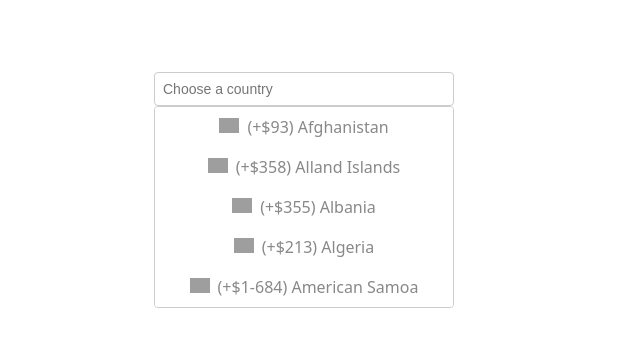
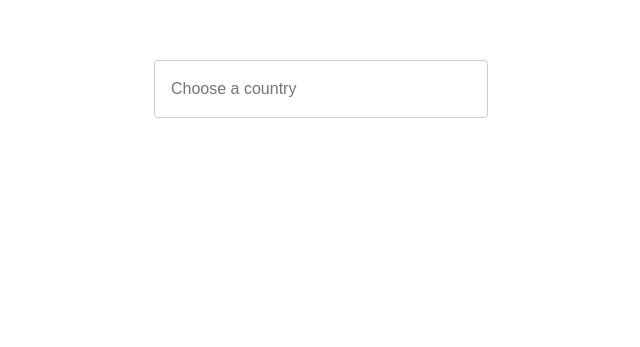
Before and after one commit to princevasconcelos/deel-challenger, a React (Vite) app: page / in a window 1280 px wide. Shown: the part 311-658 px from the top of the page, without its empty margins (336-976 px from the left). Built offline with nearby package versions, Linux system fonts and the light colour scheme; grey boxes are pictures that could not be loaded.

Commit message:
fix: add loading

```diff
--- a/src/components/AutoComplete/index.tsx
+++ b/src/components/AutoComplete/index.tsx
@@ -1,6 +1,8 @@
-import React, { useState, useEffect } from 'react';
+import React, { useState, useEffect, useRef } from 'react';
 import type { Country } from '../../mock';
 import { allCountriesMock } from '../../mock';
+
+import './styles.css';
 
 interface AutoCompleteProps {
     onSelect: (country: Country | null) => void;
@@ -11,24 +13,28 @@ export default function AutoComplete({ onSelect }: AutoCompleteProps) {
     const [filteredCountries, setFilteredCountries] = useState<Country[]>([]);
     const [query, setQuery] = useState<string>('');
     const [isLoading, setLoading] = useState(false);
+    const [isFocused, setFocused] = useState(false);
     const [highlightIndex, setHighlightIndex] = useState<number>(-1);
+    const THREE_SECONDS = 3000;
+
+    const containerRef = useRef<HTMLDivElement>(null);
 
     useEffect(() => {
+        if (!isFocused || countries.length > 0) return;
+
         setLoading(true);
-
         const tm = setTimeout(() => {
             setCountries(allCountriesMock);
             setFilteredCountries(allCountriesMock);
             setLoading(false);
-        }, 3000)
+        }, THREE_SECONDS);
         return () => clearTimeout(tm);
-    }, []);
+    }, [isFocused ]);
 
-    const handleInputChange = async (
-        e: React.ChangeEvent<HTMLInputElement>
-    ) => {
+    const handleInputChange = async (e: React.ChangeEvent<HTMLInputElement>) => {
         const searchQuery = e.target.value;
         setQuery(searchQuery);
+
         if (searchQuery.trim() === '') {
             setFilteredCountries(countries);
             return;
@@ -44,72 +50,56 @@ export default function AutoComplete({ onSelect }: AutoCompleteProps) {
         setHighlightIndex(-1);
     };
 
-    const handleKeyDown = (e: React.KeyboardEvent<HTMLInputElement>) => {
-        return;
-        if (e.key === 'ArrowDown') {
-            setHighlightIndex((prev) => Math.min(prev + 1, filteredCountries.length - 1));
-        } else if (e.key === 'ArrowUp') {
-            setHighlightIndex((prev) => Math.max(prev - 1, 0));
-        } else if (e.key === 'Enter' && highlightIndex >= 0) {
-            handleSelect(filteredCountries[highlightIndex]);
+    const handleSelect = (country: Country) => {
+        setQuery(country.name);
+        setFilteredCountries([]);
+        setFocused(false);
+        onSelect(country);
+    };
+
+    const closeDropdown = (event: MouseEvent) => {
+        if (containerRef.current && !containerRef.current.contains(event.target as Node)) {
+            setFocused(false);
         }
     };
 
-    const handleSelect = (country: Country) => {
-        return;
-        setQuery(country.name);
-        setFilteredCountries([]);
-        setHighlightIndex(-1);
-        onSelect(country);
+    useEffect(() => {
+        document.addEventListener('mousedown', closeDropdown);
+        return () => {
+            document.removeEventListener('mousedown', closeDropdown);
+        };
+    }, []);
+
+    const handleFocus = () => {
+        setFocused(true);
     };
 
     return (
-        <div style={{ display: 'flex', justifyContent: 'center', alignItems: 'center', position: 'relative', width: '300px' }}>
+        <div
+            ref={containerRef}
+            className="form"
+            style={{ position: 'relative' }}
+        >
+            <div className='input-container'>
                 <input
                     type="text"
                     value={query}
                     onChange={handleInputChange}
-                onKeyDown={handleKeyDown}
+                    onFocus={handleFocus}
                     placeholder="Choose a country"
-                style={{
-                    width: '100%',
-                    padding: '8px',
-                    fontSize: '14px',
-                    boxSizing: 'border-box',
-                    borderRadius: '4px',
-                    border: '1px solid #ccc',
-                }}
+                    className="autocomplete"
                 />
-            {isLoading && <div style={{ marginTop: '4px' }}>Loading...</div>}
-            {!isLoading && filteredCountries.length > 0 && (
-                <ul
-                    style={{
-                        position: 'absolute',
-                        top: '100%',
-                        left: 0,
-                        right: 0,
-                        maxHeight: '200px',
-                        overflowY: 'auto',
-                        listStyle: 'none',
-                        margin: 0,
-                        padding: 0,
-                        border: '1px solid #ccc',
-                        backgroundColor: '#fff',
-                        zIndex: 1000,
-                        borderRadius: '4px',
-                    }}
-                >
-                    {filteredCountries.map((country, index) => (
+                {isFocused && isLoading && <div className="spinner" />}
+                {!isLoading && query.length > 2 &&  <button className='clear-button'>X</button>}
+            </div>
+
+            {isFocused && <ul className="dropdown">
+                {isLoading && filteredCountries.length === 0 && <li className='loading-item' key="loading">Loading...</li>}
+                {isFocused && filteredCountries.map((country, index) => (
                     <li
                         key={`${country.code}-${country.abbr}`}
                         onClick={() => handleSelect(country)}
-                            style={{
-                                padding: '8px',
-                                cursor: 'pointer',
-                                backgroundColor:
-                                    index === highlightIndex ? '#f0f0f0' : 'transparent',
-                            }}
-                            onMouseEnter={() => setHighlightIndex(index)}
+                        className={index === highlightIndex ? 'highlight' : ''}
                     >
                         <img
                             loading="lazy"
@@ -117,21 +107,12 @@ export default function AutoComplete({ onSelect }: AutoCompleteProps) {
                             src={`https://flagcdn.com/w20/${country.abbr.toLowerCase()}.png`}
                             alt={`${country.name} flag`}
                         />
-                            {/* <span
-                                dangerouslySetInnerHTML={{
-                                    __html: country.name.replace(
-                                        new RegExp(query, 'gi'),
-                                        (match) => `<b>\${match}</b>`
-                                    ),
-                                }}
-                            /> */}
                         <span style={{ marginLeft: '8px', color: '#888' }}>
-                                (+${country.code}) {country.name}
+                            (+{country.code}) {country.name}
                         </span>
                     </li>
                 ))}
-                </ul>
-            )}
+            </ul>}
         </div>
     );
-};
+}
--- /dev/null
+++ b/src/components/AutoComplete/styles.css
@@ -0,0 +1,96 @@
+.autocomplete {
+  width: 100%;
+  font-size: 16px;
+  border-radius: 4px;
+  border: 1px solid #ccc;
+  padding: 16px;
+  line-height: 24px;
+}
+
+.input-container {
+  position: relative;
+  width: 100%;
+}
+
+.form {
+  width: 300px;
+}
+
+.clear-button {
+  width: 30px;
+  height: 30px;
+  position: absolute;
+  top: calc(50% - 14px);
+  right: -20px;
+  background: transparent;
+  border: none;
+  outline: none;
+  margin: 0;
+  padding: 0;
+}
+
+.clear-button:hover {
+  border-radius: 50%;
+  background-color: lightgray;
+}
+
+.clear-button:focus {
+  outline: none;
+}
+
+.spinner {
+  display: inline-block;
+  width: 20px;
+  height: 20px;
+  border: 2px solid rgba(0, 0, 0, 0.2);
+  border-top-color: #000;
+  border-radius: 50%;
+  animation: spin 0.6s linear infinite;
+  position: absolute;
+  top: calc(50% - 12px);
+  right: -22px;
+  transform: translateY(-50%);
+}
+
+@keyframes spin {
+  from {
+    transform: rotate(0deg);
+  }
+  to {
+    transform: rotate(360deg);
+  }
+}
+
+ul {
+  position: absolute;
+  top: 100%;
+  background-color: #fff;
+  border: 1px solid #ccc;
+  border-top: none;
+  z-index: 1000;
+  max-height: 200px;
+  overflow-y: auto;
+  list-style: none;
+  margin: 0;
+  padding: 0;
+  min-width: 332px;
+}
+
+li {
+  padding: 8px;
+  cursor: pointer;
+  width: 100%;
+  text-align: left;
+  position: relative;
+  min-height: 30px;
+  font-size: 16px;
+  padding: 8px 16px;
+}
+
+.loading-item {
+  color: darkgray;
+}
+
+li:hover {
+  background-color: #f0f0f0; /* Highlight hovered items */
+}
--- a/src/mock.ts
+++ b/src/mock.ts
@@ -1,3 +1,5 @@
+// https://bitbucket.org/atlassian/atlaskit-mk-2/raw/4ad0e56649c3e6c973e226b7efaeb28cb240ccb0/packages/core/select/src/data/countries.js
+
 export type Country = {
   abbr: string,
   code: string,
```
Lines whose indentation alone changed are shown as unchanged.
